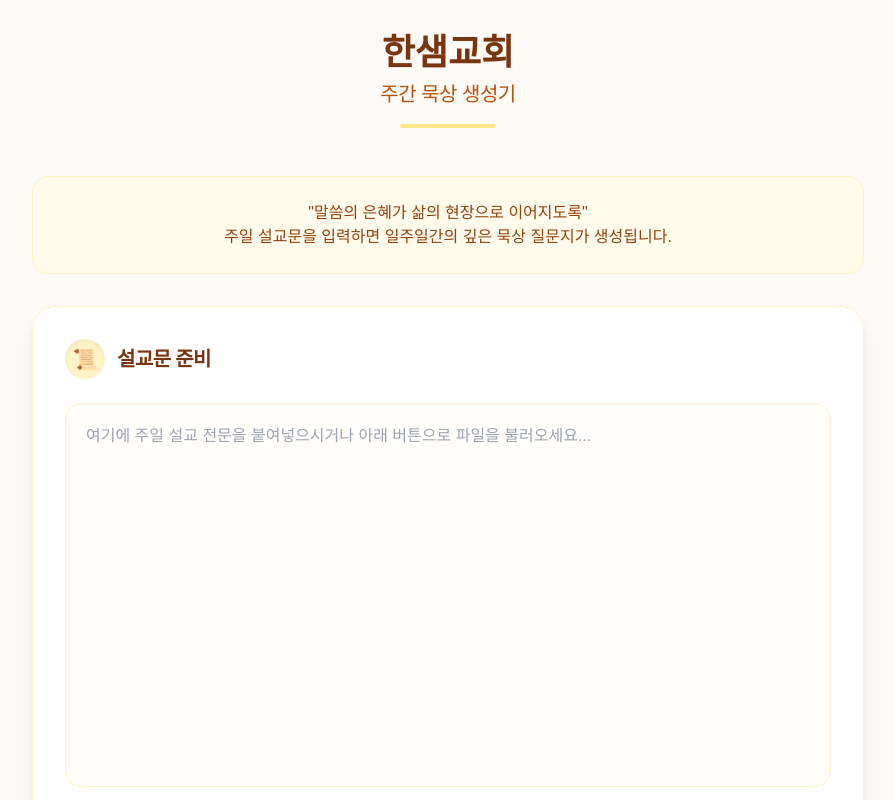
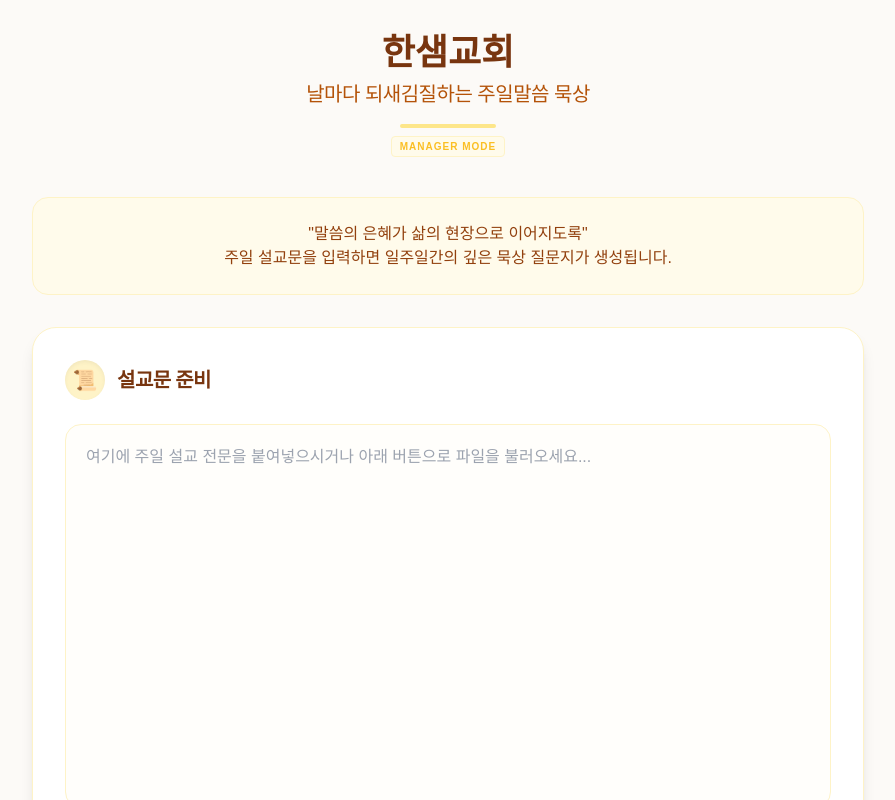
Before and after one commit to deokwhan21/hansaem-meditation, a React (Vite) app: page / in a window 1280 px wide. Shown: the top 800 px of the page, without its empty margins (192-1087 px from the left). Built offline with nearby package versions, Linux system fonts and the light colour scheme; a web font is replaced by a local one.

Commit message:
Add files via upload

```diff
--- a/components/Layout.tsx
+++ b/components/Layout.tsx
@@ -8,12 +8,17 @@ interface LayoutProps {
 export const Layout: React.FC<LayoutProps> = ({ children, isShareMode = false }) => {
   return (
     <div className="min-h-screen flex flex-col items-center py-4 md:py-8 px-4 md:px-8 max-w-4xl mx-auto">
-      <header className="w-full text-center mb-12 no-print">
+      <header className="w-full text-center mb-10 no-print">
         <h1 className="text-4xl font-bold text-amber-900 mb-2 font-serif">한샘교회</h1>
         <p className="text-xl text-amber-700 font-medium tracking-tight">
-          {isShareMode ? '날마다 되새김질하는 주일말씀 묵상' : '주간 묵상 생성기'}
+          날마다 되새김질하는 주일말씀 묵상
         </p>
         <div className="mt-4 h-1 w-24 bg-amber-200 mx-auto rounded-full"></div>
+        {!isShareMode && (
+          <span className="inline-block mt-2 text-[10px] text-amber-400 font-bold uppercase tracking-widest bg-amber-50 px-2 py-0.5 rounded border border-amber-100">
+            Manager Mode
+          </span>
+        )}
       </header>
 
       <main className="w-full flex-1">
--- a/components/ResultDisplay.tsx
+++ b/components/ResultDisplay.tsx
@@ -19,6 +19,7 @@ export const ResultDisplay: React.FC<ResultDisplayProps> = ({ result: initialRes
     setEditableResult(initialResult);
     const now = new Date();
     setCurrentDayIndex(now.getDay());
+    // 주일이면 1, 월요일이면 2...
     setActiveDay(now.getDay() + 1);
   }, [initialResult]);
 
@@ -86,7 +87,7 @@ export const ResultDisplay: React.FC<ResultDisplayProps> = ({ result: initialRes
                 onClick={handlePrint}
                 className="flex-1 md:flex-none bg-white text-gray-700 border border-gray-200 px-4 py-3 rounded-2xl text-sm font-bold hover:bg-gray-50"
             >
-                PDF/인쇄
+                인쇄/PDF
             </button>
             <button
                 onClick={handleCopyText}
@@ -97,7 +98,7 @@ export const ResultDisplay: React.FC<ResultDisplayProps> = ({ result: initialRes
         </div>
       )}
 
-      {/* 헤더 카드 */}
+      {/* 메인 설교 정보 카드 */}
       <div className="bg-white p-8 md:p-12 rounded-[40px] shadow-sm border border-amber-50 mb-8 text-center relative overflow-hidden">
         <div className="absolute top-0 left-0 w-full h-2 bg-gradient-to-r from-amber-200 via-amber-500 to-amber-200 opacity-20"></div>
         {isEditing ? (
@@ -126,7 +127,7 @@ export const ResultDisplay: React.FC<ResultDisplayProps> = ({ result: initialRes
         )}
       </div>
 
-      {/* 요일 탭 */}
+      {/* 요일 선택 탭 */}
       <div className="no-print flex justify-center gap-3 mb-10 overflow-x-auto pb-4 scrollbar-hide px-2">
         {editableResult.meditations.map((m, idx) => {
           const locked = isLocked(m.day);
@@ -151,7 +152,7 @@ export const ResultDisplay: React.FC<ResultDisplayProps> = ({ result: initialRes
         })}
       </div>
 
-      {/* 묵상 카드 내용 */}
+      {/* 활성화된 요일의 묵상 카드 */}
       <div className="relative max-w-2xl mx-auto">
         {editableResult.meditations.map((meditation, idx) => (
           <div key={meditation.day} className={activeDay === meditation.day ? 'block animate-in fade-in zoom-in-95 duration-500' : 'hidden'}>
@@ -165,7 +166,7 @@ export const ResultDisplay: React.FC<ResultDisplayProps> = ({ result: initialRes
         ))}
       </div>
 
-      {/* 하단 장식/성구 */}
+      {/* 하단 성구 장식 */}
       <div className="bg-amber-900 text-amber-50 p-10 md:p-14 rounded-[40px] shadow-2xl text-center mt-16 mb-12 relative overflow-hidden">
         <div className="absolute top-0 right-0 p-4 text-6xl opacity-10 pointer-events-none">📖</div>
         <p className="text-base md:text-lg font-serif italic mb-6 leading-relaxed max-w-lg mx-auto">
@@ -176,7 +177,7 @@ export const ResultDisplay: React.FC<ResultDisplayProps> = ({ result: initialRes
 
       {isShareMode && (
         <div className="text-center no-print pb-10">
-            <p className="text-sm text-amber-800/40 font-medium italic">말씀과 함께하는 거룩한 동행</p>
+            <p className="text-sm text-amber-800/40 font-medium italic">말씀과 함께하는 성도들의 거룩한 동행</p>
         </div>
       )}
     </div>
```
